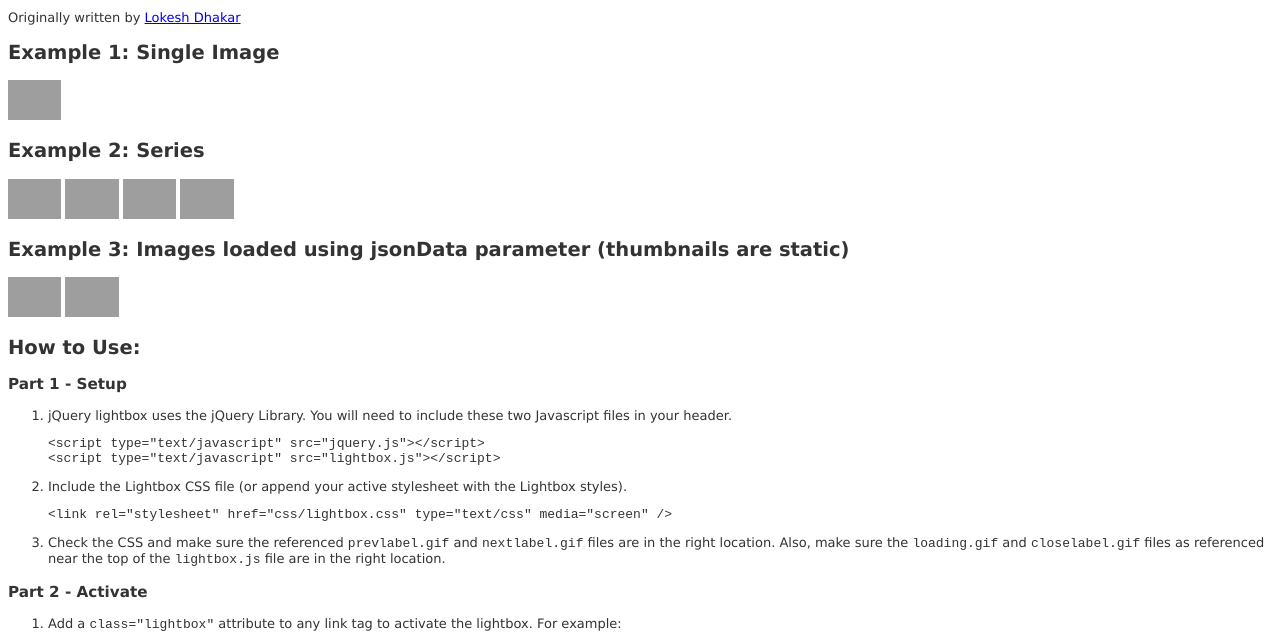
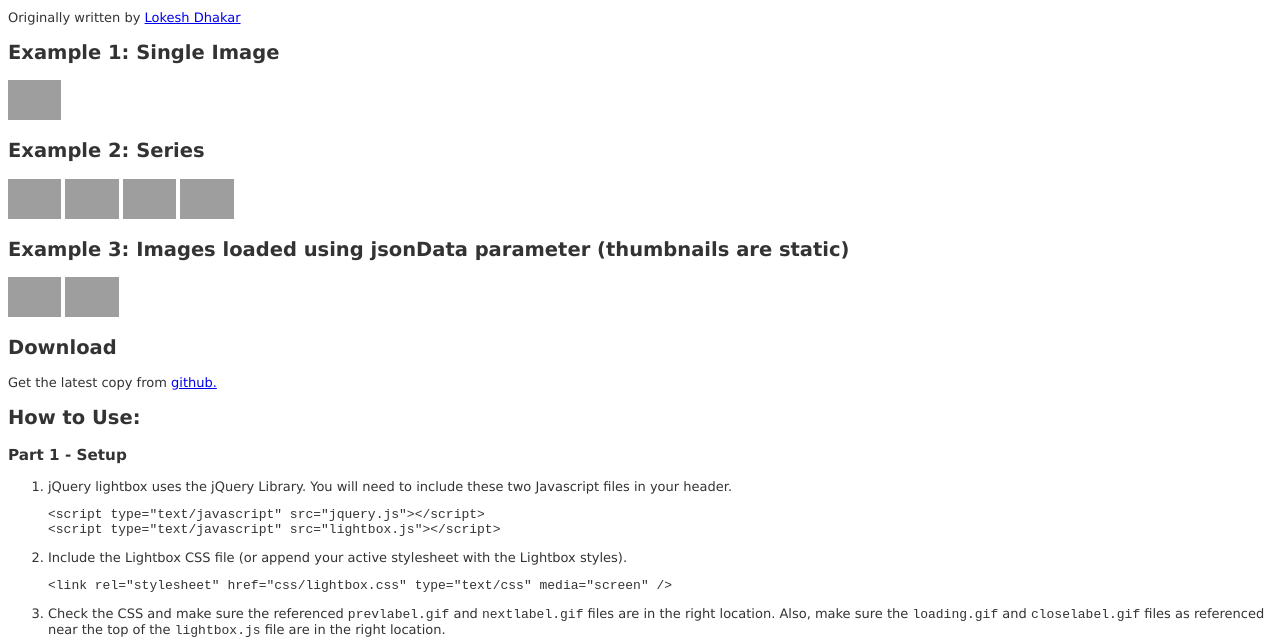
Before and after one commit to krewenki/jquery-lightbox, a plain HTML site: page index.html in a window 1280 px wide. Shown: the part 83-725 px from the top of the page. Drawn offline with nearby package versions, Linux system fonts and the light colour scheme; some packages are replaced by stand-ins of ours; grey boxes are pictures that could not be loaded; a script that the page names is missing.

Commit message:
Adding download link

```diff
--- a/index.html
+++ b/index.html
@@ -67,6 +67,8 @@
 <a href="http://farm4.static.flickr.com/3130/2901336771_ecb32f7462_b_d.jpg" class="lightbox-json" title="Photo by Warren Krewenki"><img src="http://farm4.static.flickr.com/3130/2901336771_ecb32f7462_t_d.jpg" height="40" alt="" /></a>
 <a href="http://farm4.static.flickr.com/3487/3294395073_55c3e7583e_o_d.jpg" class="lightbox-json" title="Photo by Warren Krewenki"><img src="http://farm4.static.flickr.com/3487/3294395073_1051c3daa1_t_d.jpg" height="40" alt="" /></a>
 
+<h2>Download</h1>
+Get the latest copy from <a href="http://www.github.com/krewenki/jquery-lightbox">github.</a>
 <h2>How to Use:</h2>
 <h3>Part 1 - Setup</h3>
 <ol>
```
